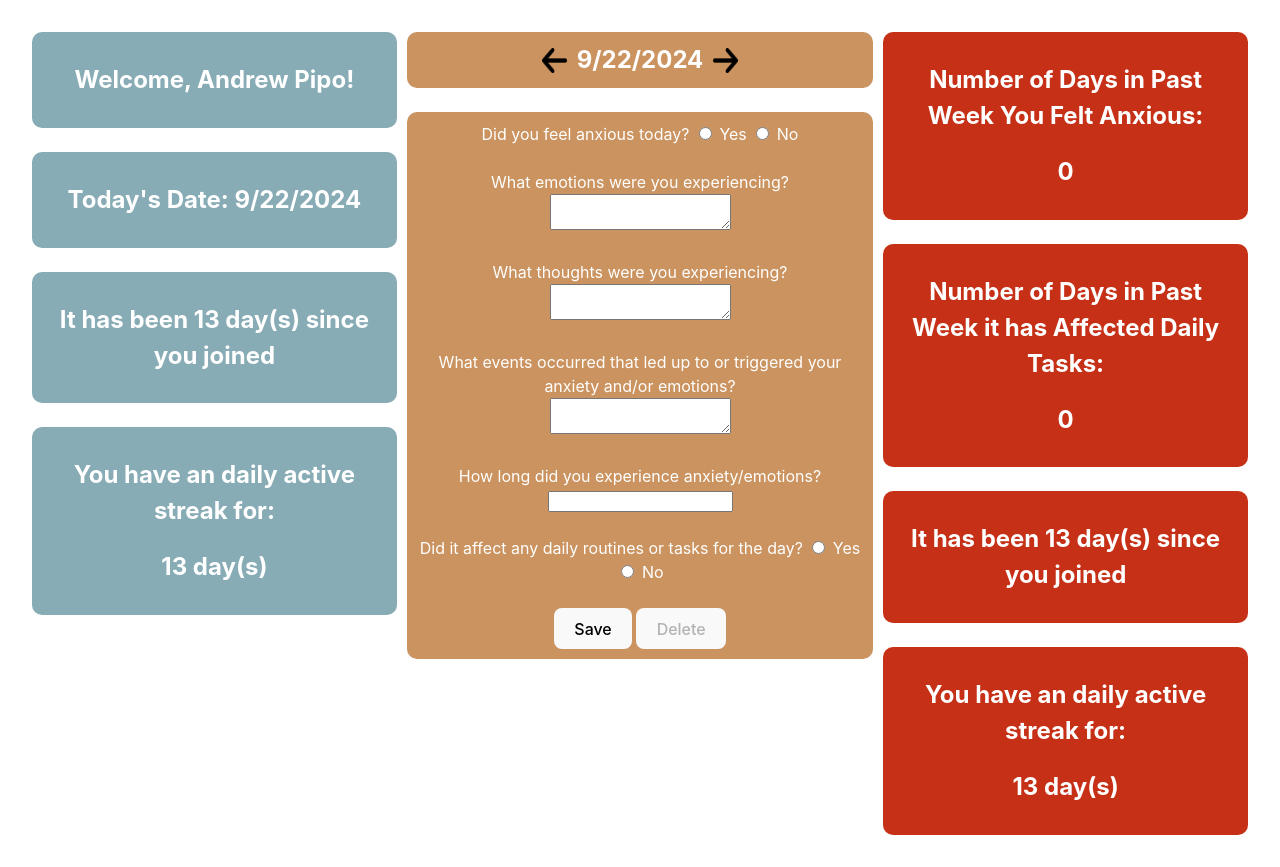
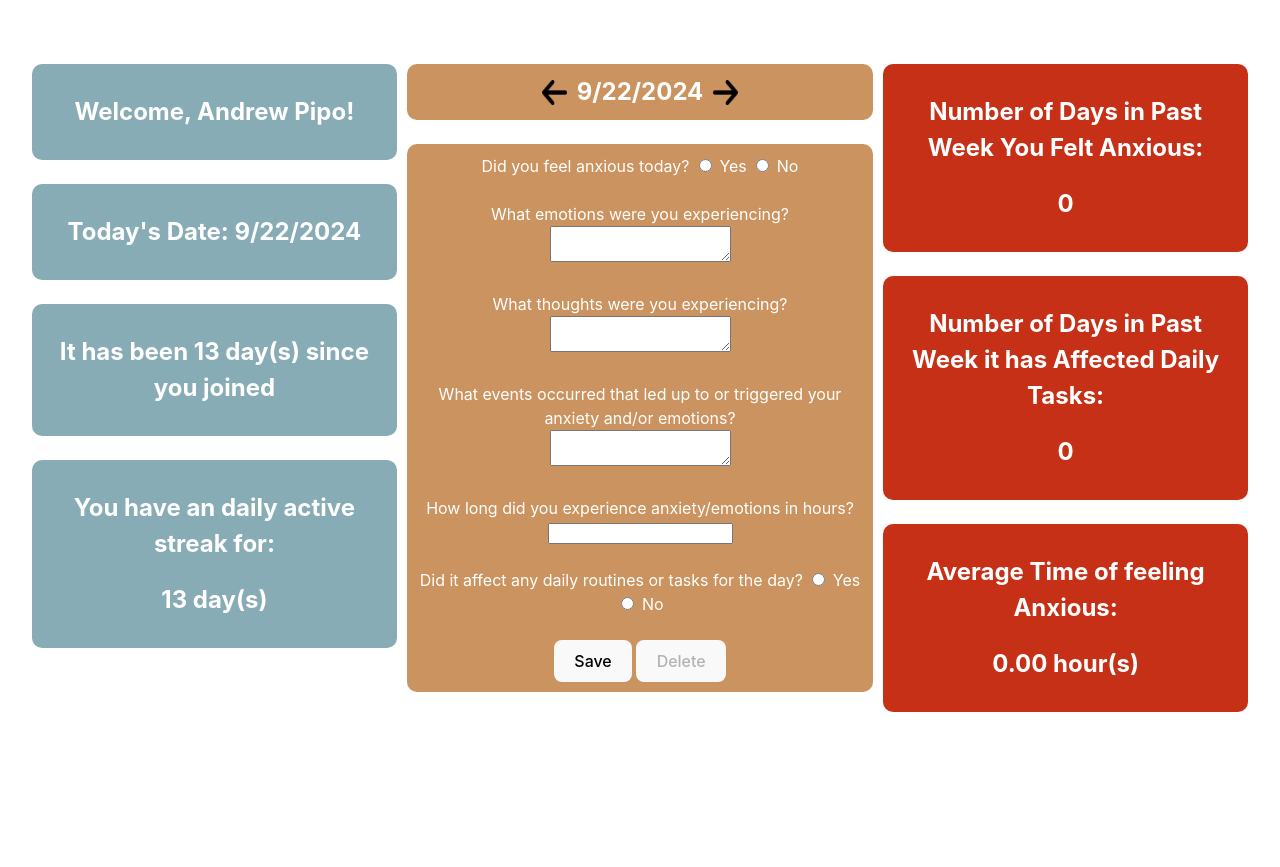
Before and after one commit to PipoAT/CS5167-Project-1, a Svelte app: page / in a window 1280 px wide. After the commit the page ends 800 px from the top, so only its background shows below. Built offline with nearby package versions, Linux system fonts and the light colour scheme.

Commit message:
"Updated date calculations and added average anxiety time feature"

```diff
--- a/src/App.svelte
+++ b/src/App.svelte
@@ -63,7 +63,7 @@
           .filter(date => {
             let entryDate = new Date(date);
             let today = new Date();
-            let diffTime = Math.abs(today - entryDate);
+            let diffTime = Math.abs(today.getTime() - entryDate.getTime());
             let diffDays = Math.ceil(diffTime / (1000 * 60 * 60 * 24));
             return diffDays <= 7 && entries[date].anxiety === 'yes';
           }).length;
@@ -72,10 +72,23 @@
           .filter(date => {
             let entryDate = new Date(date);
             let today = new Date();
-            let diffTime = Math.abs(today - entryDate);
+            let diffTime = Math.abs(today.getTime() - entryDate.getTime());
             let diffDays = Math.ceil(diffTime / (1000 * 60 * 60 * 24));
             return diffDays <= 7 && entries[date].effect === 'yes';
           }).length;
+
+  $: averageAnxious = (Object.keys(entries)
+        .filter(date => {
+          let entryDate = new Date(date);
+          let today = new Date();
+          let diffTime = Math.abs(today.getTime() - entryDate.getTime());
+          let diffDays = Math.ceil(diffTime / (1000 * 60 * 60 * 24));
+          return diffDays <= 7 && entries[date].time;
+        })
+        .reduce((total, date) => {
+          let time = parseFloat(entries[date].time);
+          return total + (isNaN(time) ? 0 : time);
+        }, 0) / 7).toFixed(2);
 </script>
 
 <main>
@@ -125,9 +138,9 @@
           <br>
           <textarea id="events" name="events" bind:value={entry.events} required></textarea>
           <br><br>
-          <label for="time">How long did you experience anxiety/emotions?</label>
+          <label for="time">How long did you experience anxiety/emotions in hours?</label>
           <br>
-          <input type="text" id="time" name="time" bind:value={entry.time} required>
+          <input type="number" id="time" name="time" bind:value={entry.time} required>
           <br><br>
           <label for="effect">Did it affect any daily routines or tasks for the day?</label>
           <input type="radio" id="effect-yes" name="effect" value="yes" bind:group={entry.effect} required>
@@ -152,13 +165,10 @@
       </div>
       <br>
       <div id="data-sep">
-        <h2>It has been {daysSince} day(s) since you joined</h2>
+        <h2>Average Time of feeling Anxious:</h2>
+        <h2>{averageAnxious} hour(s)</h2>
       </div>
       <br>
-      <div id="data-sep">
-        <h2>You have an daily active streak for:</h2>
-        <h2>{daysSince} day(s)</h2>
-      </div>
     </div>
   </div>
 </main>
```
